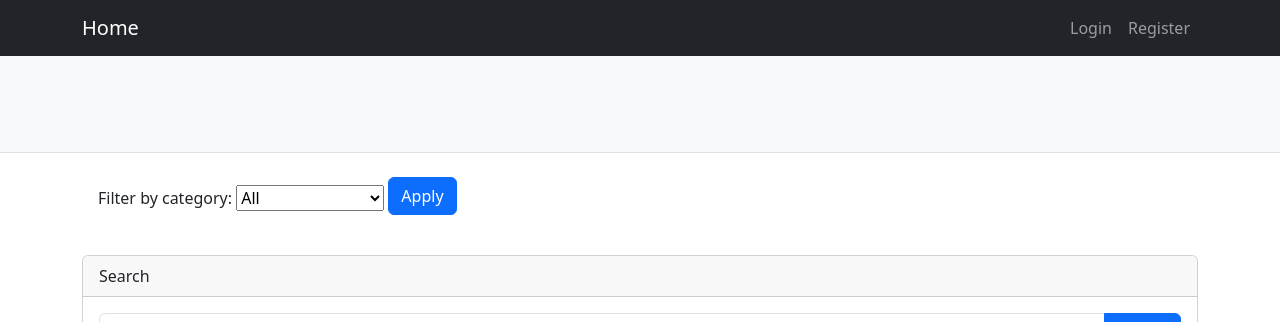
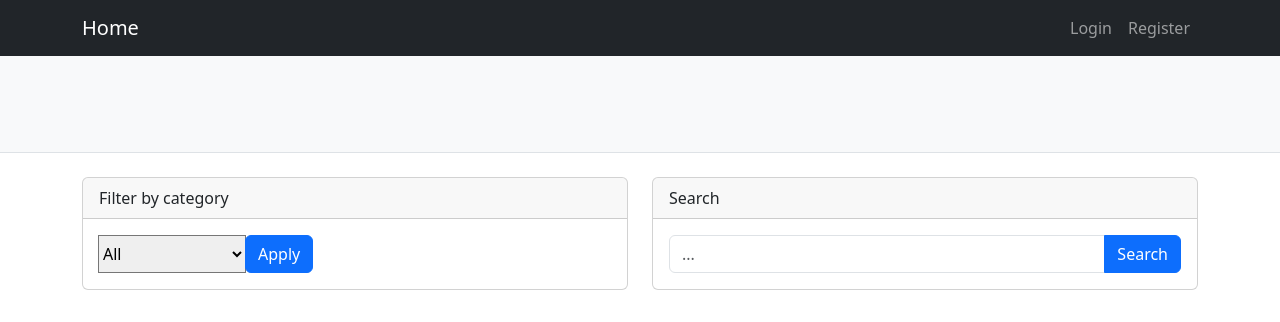
Before and after one commit to mabrasheva/Django_Blogging_App, a Django app: page /article/list/ in a window 1280 px wide. Shown: the top 322 px of the page. Run offline with Django 5.2, Linux system fonts and the light colour scheme; tables that the repository leaves empty hold one stand-in row (values such as "Sample post").

Commit message:
Edited articles filtering form.

```diff
--- a/django_blogging_app/apps/article/views.py
+++ b/django_blogging_app/apps/article/views.py
@@ -65,17 +65,6 @@ class ArticleListView(views.ListView):
     def get_queryset(self):
         queryset = super().get_queryset()
 
-        category_slug = self.request.GET.get('category')
-        if category_slug:
-            # If a category slug is provided, filter articles by the category
-            queryset = queryset.filter(categories__slug=category_slug)
-
-        form = CategoryFilterForm(self.request.GET)
-        if form.is_valid() and form.cleaned_data['categories']:
-            # If a category is selected in the form, filter articles by the selected category
-            category = form.cleaned_data['categories']
-            queryset = queryset.filter(categories=category)
-
         query = self.request.GET.get('q')
         if query:
             # If a search query is provided, filter articles by title, text, or author containing the query
@@ -88,13 +77,24 @@ class ArticleListView(views.ListView):
             # If no search query is provided, show all articles
             queryset = self.model.objects.all()
 
+        category_slug = self.request.GET.get('category')
+        if category_slug:
+            # If a category slug is provided, filter articles by the category
+            queryset = queryset.filter(categories__slug=category_slug)
+
+        form = CategoryFilterForm(self.request.GET)
+        if form.is_valid() and form.cleaned_data['categories']:
+            # If a category is selected in the filtering form, filter articles by the selected category
+            category = form.cleaned_data['categories']
+            queryset = queryset.filter(categories=category)
+
         return queryset
 
     def get_context_data(self, **kwargs):
         context = super().get_context_data(**kwargs)
         context['category_filter_form'] = CategoryFilterForm(self.request.GET)
         context['categories'] = Category.objects.all()  # Add all categories to the context
-        context['search_query'] = self.request.GET.get('q', '')
+        # context['search_query'] = self.request.GET.get('q', '')
         return context
 
 
--- a/django_blogging_app/apps/category/forms.py
+++ b/django_blogging_app/apps/category/forms.py
@@ -7,6 +7,5 @@ class CategoryFilterForm(forms.Form):
         queryset=Category.objects.all(),
         empty_label='All',
         required=False,
-        widget=forms.Select(attrs={'id': 'category'}),
-        label='Filter by category',
+        # widget=forms.Select(attrs={'id': 'category'}),
     )
--- a/templates/article/article_list.html
+++ b/templates/article/article_list.html
@@ -4,22 +4,23 @@
     <div class="container">
 
         <div class="row">
-            <div class="col-lg-12 mb-4">
-                <!-- Filtering drop-down menu by category -->
-                <form method="GET" class="form-inline">
-                    {% csrf_token %}
-                    <div class="form-group mx-sm-3 mb-2">
-                        {{ category_filter_form.categories.label_tag }}
-                        {{ category_filter_form.categories }}
-                        <button type="submit" class="btn btn-primary mb-2">Apply</button>
+            <div class="col-lg-6 mb-4">
+                <div class="card mb-4">
+                    <div class="card-header">Filter by category</div>
+                    <div class="card-body">
+                        <form method="GET" action="{% url 'article_list' %}" class="input-group">
+                            {% csrf_token %}
+                            {{ category_filter_form.categories }}
+                            <div class="input-group-append">
+                                <button class="btn btn-primary" type="submit">Apply</button>
+                            </div>
+                        </form>
+                    </div>
+                </div>
+            </div>
 
-                    </div>
-                </form>
-            </div>
-        </div>
 
-        <div class="row">
-            <div class="col-lg-12 mb-4">
+            <div class="col-lg-6 mb-4">
                 {% include 'common/search_widget.html' %}
             </div>
         </div>
```
